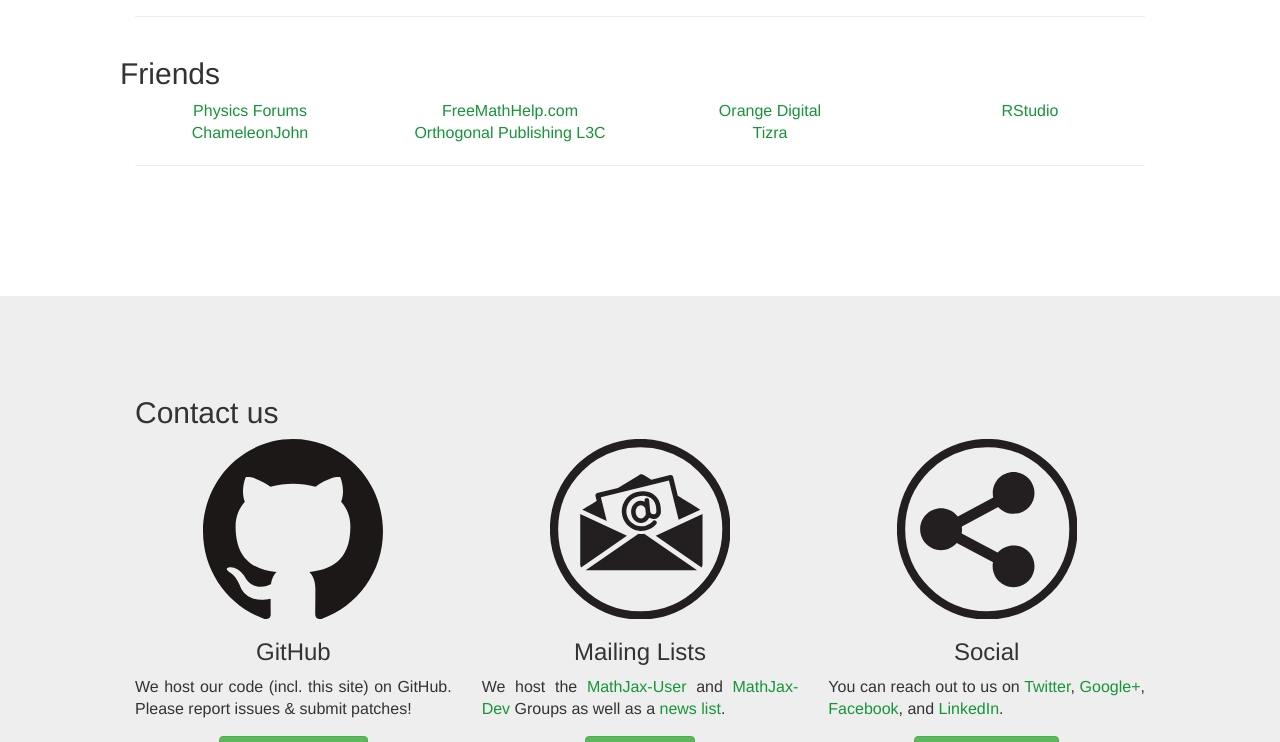
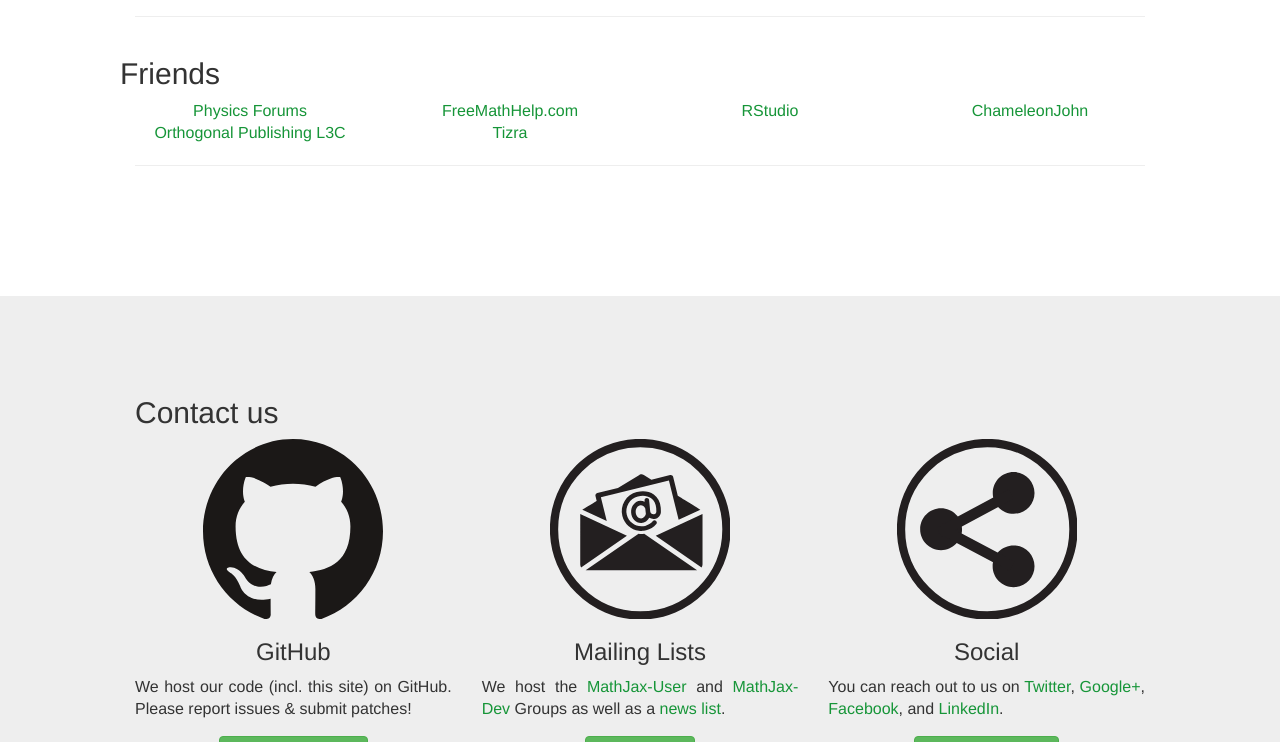
Before and after one commit to mathjax/MathJax-website, a Jekyll site: the page built from index.html, in a window 1280 px wide and 900 px high, scrolled down 3194 px, cut to the strip 158-900 px from the top of the window. Built offline with Jekyll 4.4.1, drawn with Linux system fonts in a browser that asks for light colours; nearby versions of some CDN libraries; formulas are drawn with MathJax 3.

Commit message:
[frontpage] update sponsors

```diff
--- a/index.html
+++ b/index.html
@@ -298,7 +298,6 @@
       <h2>Friends</h2>
       <a class="col-xs-6 col-md-3 text-center" href="http://www.physicsforums.com">Physics Forums</a>
       <a class="col-xs-6 col-md-3 text-center" href="http://www.freemathhelp.com">FreeMathHelp.com</a>
-      <a class="col-xs-6 col-md-3 text-center" href="http://www.orangedigital.com.au/">Orange Digital</a>
       <a class="col-xs-6 col-md-3 text-center" href="http://www.rstudio.com/">RStudio</a>
       <a class="col-xs-6 col-md-3 text-center" href="http://www.chameleonjohn.com/">ChameleonJohn</a>
       <a class="col-xs-6 col-md-3 text-center" href="http://www.orthogonalpublishing.com/">Orthogonal Publishing L3C</a>
```
